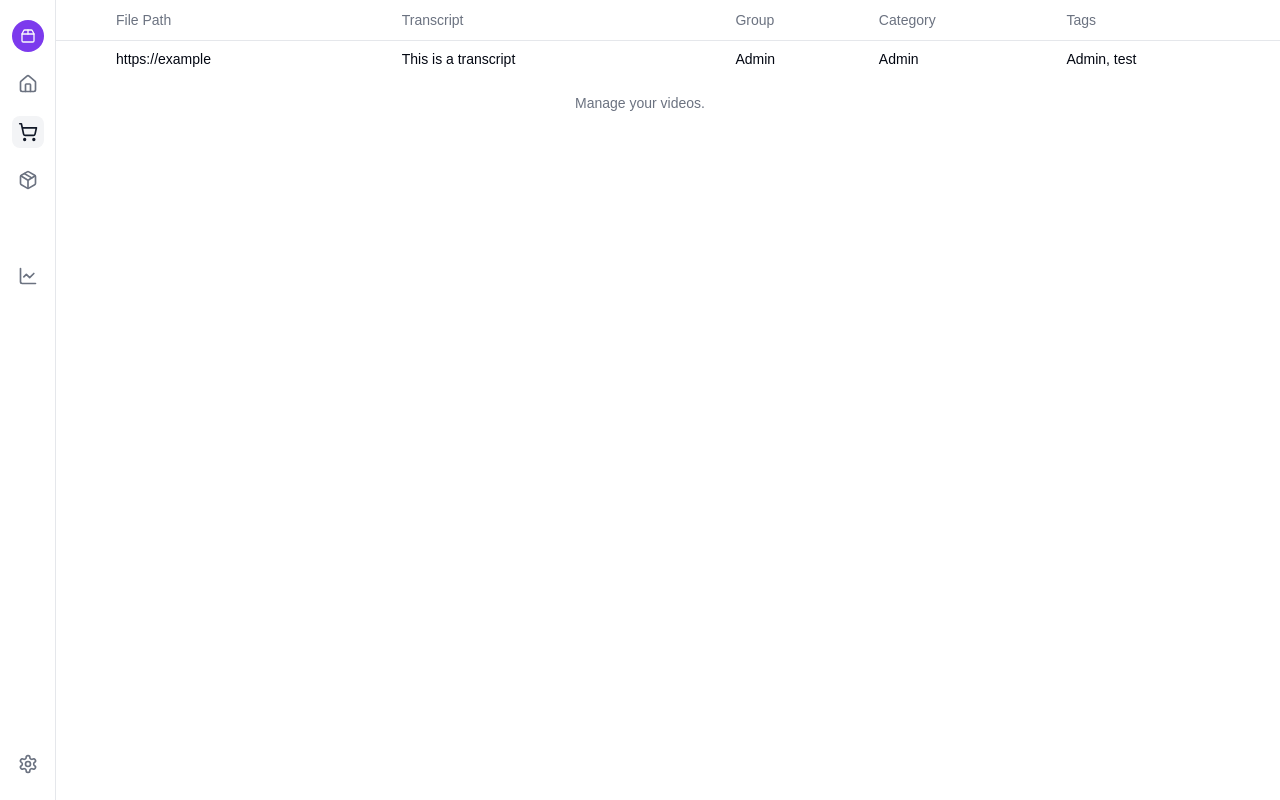
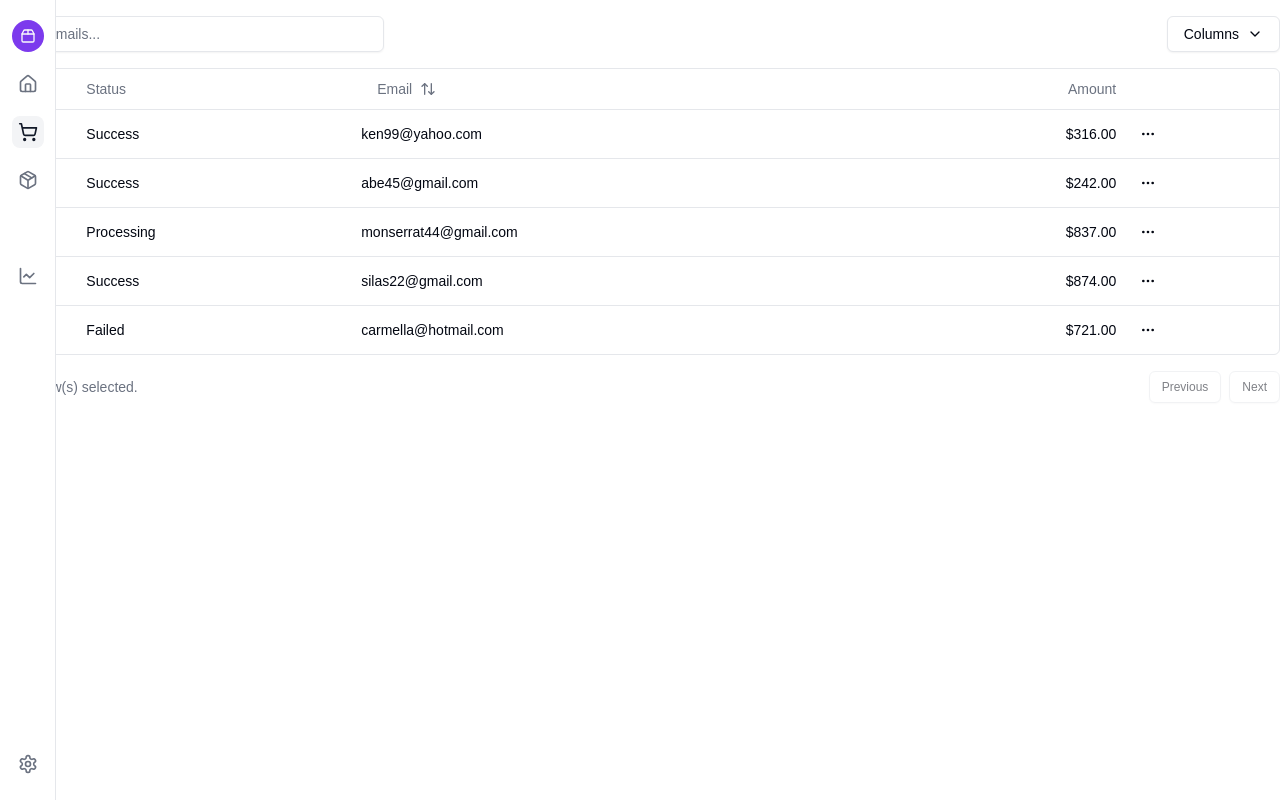
Before and after one commit to 2024-Arizona-Opportunity-Hack/Team-20-NeurologicMusicThera-NeurologicMusicTherapyServicesofArizona-NMTSA-ContentManagementSystem, a Next.js app in the folder nmtsa/: page /admin-dashboard in a window 1280 px wide. Built offline with nearby package versions, Linux system fonts and the light colour scheme.

Commit message:
frontend so far its really bad still working

```diff
--- a/nmtsa/app/admin-dashboard/page.tsx
+++ b/nmtsa/app/admin-dashboard/page.tsx
@@ -2,20 +2,37 @@
 import { TableVideos } from "@/components/admin/TableVideos";
 
 export default function AdminDashboard() {
-    const arrayofvids = [
+    const videos = [
         {
-            title: "test",
-            filePath: "https://example",
-            transcript: "This is a transcript",
-            group: "Admin",
-            category: "Admin",
-            tags: ["Admin", "test"]
-        }
-    ]
+            title: 'Video 1',
+            tags: ['tag1', 'tag2'],
+            filepath: '/path/to/video1.mp4',
+            category: 'Category 1',
+            transcript: 'This is the transcript for video 1',
+            accessGroup: 'Group 1',
+        },
+        {
+            title: 'Video 2',
+            tags: ['tag3', 'tag4'],
+            filepath: '/path/to/video2.mp4',
+            category: 'Category 2',
+            transcript: 'This is the transcript for video 2',
+            accessGroup: 'Group 2',
+        },
+        {
+            title: 'Video 3',
+            tags: ['tag5', 'tag6'],
+            filepath: '/path/to/video3.mp4',
+            category: 'Category 3',
+            transcript: 'This is the transcript for video 3',
+            accessGroup: 'Group 3',
+        },
+    ];
+
     return (
         <main>
         <Navbar></Navbar>
-        <TableVideos name="videos" list={arrayofvids}></TableVideos>
+        <TableVideos></TableVideos>
         </main>
     );
 }
--- a/nmtsa/components/admin/TableVideos.tsx
+++ b/nmtsa/components/admin/TableVideos.tsx
@@ -1,61 +1,312 @@
+"use client"
+
+import * as React from "react"
+import {
+  ColumnDef,
+  ColumnFiltersState,
+  SortingState,
+  VisibilityState,
+  flexRender,
+  getCoreRowModel,
+  getFilteredRowModel,
+  getPaginationRowModel,
+  getSortedRowModel,
+  useReactTable,
+} from "@tanstack/react-table"
+import { ArrowUpDown, ChevronDown, MoreHorizontal } from "lucide-react"
+
+import { Button } from "@/components/ui/button"
+import { Checkbox } from "@/components/ui/checkbox"
+import {
+  DropdownMenu,
+  DropdownMenuCheckboxItem,
+  DropdownMenuContent,
+  DropdownMenuItem,
+  DropdownMenuLabel,
+  DropdownMenuSeparator,
+  DropdownMenuTrigger,
+} from "@/components/ui/dropdown-menu"
+import { Input } from "@/components/ui/input"
 import {
   Table,
   TableBody,
-    TableCaption,
   TableCell,
-    TableFooter,
   TableHead,
   TableHeader,
   TableRow,
 } from "@/components/ui/table"
 
-  interface TableVideosProps {
-    name: string,
-    list: Array<{
-      title: string,
-      filePath: string,
-      transcript: string,
-      group: string,
-      category: string,
-      tags: Array<string>
-    }>
+const data: Payment[] = [
+  {
+    id: "m5gr84i9",
+    amount: 316,
+    status: "success",
+    email: "ken99@yahoo.com",
+  },
+  {
+    id: "3u1reuv4",
+    amount: 242,
+    status: "success",
+    email: "Abe45@gmail.com",
+  },
+  {
+    id: "derv1ws0",
+    amount: 837,
+    status: "processing",
+    email: "Monserrat44@gmail.com",
+  },
+  {
+    id: "5kma53ae",
+    amount: 874,
+    status: "success",
+    email: "Silas22@gmail.com",
+  },
+  {
+    id: "bhqecj4p",
+    amount: 721,
+    status: "failed",
+    email: "carmella@hotmail.com",
+  },
+]
+
+export type Payment = {
+  id: string
+  amount: number
+  status: "pending" | "processing" | "success" | "failed"
+  email: string
 }
 
-  export function TableVideos(props: TableVideosProps) {
+export const columns: ColumnDef<Payment>[] = [
+  {
+    id: "select",
+    header: ({ table }) => (
+      <Checkbox
+        checked={
+          table.getIsAllPageRowsSelected() ||
+          (table.getIsSomePageRowsSelected() && "indeterminate")
+        }
+        onCheckedChange={(value) => table.toggleAllPageRowsSelected(!!value)}
+        aria-label="Select all"
+      />
+    ),
+    cell: ({ row }) => (
+      <Checkbox
+        checked={row.getIsSelected()}
+        onCheckedChange={(value) => row.toggleSelected(!!value)}
+        aria-label="Select row"
+      />
+    ),
+    enableSorting: false,
+    enableHiding: false,
+  },
+  {
+    accessorKey: "status",
+    header: "Status",
+    cell: ({ row }) => (
+      <div className="capitalize">{row.getValue("status")}</div>
+    ),
+  },
+  {
+    accessorKey: "email",
+    header: ({ column }) => {
       return (
+        <Button
+          variant="ghost"
+          onClick={() => column.toggleSorting(column.getIsSorted() === "asc")}
+        >
+          Email
+          <ArrowUpDown className="ml-2 h-4 w-4" />
+        </Button>
+      )
+    },
+    cell: ({ row }) => <div className="lowercase">{row.getValue("email")}</div>,
+  },
+  {
+    accessorKey: "amount",
+    header: () => <div className="text-right">Amount</div>,
+    cell: ({ row }) => {
+      const amount = parseFloat(row.getValue("amount"))
+
+      // Format the amount as a dollar amount
+      const formatted = new Intl.NumberFormat("en-US", {
+        style: "currency",
+        currency: "USD",
+      }).format(amount)
+
+      return <div className="text-right font-medium">{formatted}</div>
+    },
+  },
+  {
+    id: "actions",
+    enableHiding: false,
+    cell: ({ row }) => {
+      const payment = row.original
+
+      return (
+        <DropdownMenu>
+          <DropdownMenuTrigger asChild>
+            <Button variant="ghost" className="h-8 w-8 p-0">
+              <span className="sr-only">Open menu</span>
+              <MoreHorizontal className="h-4 w-4" />
+            </Button>
+          </DropdownMenuTrigger>
+          <DropdownMenuContent align="end">
+            <DropdownMenuLabel>Actions</DropdownMenuLabel>
+            <DropdownMenuItem
+              onClick={() => navigator.clipboard.writeText(payment.id)}
+            >
+              Copy payment ID
+            </DropdownMenuItem>
+            <DropdownMenuSeparator />
+            <DropdownMenuItem>View customer</DropdownMenuItem>
+            <DropdownMenuItem>View payment details</DropdownMenuItem>
+          </DropdownMenuContent>
+        </DropdownMenu>
+      )
+    },
+  },
+]
+
+export function TableVideos() {
+  const [sorting, setSorting] = React.useState<SortingState>([])
+  const [columnFilters, setColumnFilters] = React.useState<ColumnFiltersState>(
+    []
+  )
+  const [columnVisibility, setColumnVisibility] =
+    React.useState<VisibilityState>({})
+  const [rowSelection, setRowSelection] = React.useState({})
+
+  const table = useReactTable({
+    data,
+    columns,
+    onSortingChange: setSorting,
+    onColumnFiltersChange: setColumnFilters,
+    getCoreRowModel: getCoreRowModel(),
+    getPaginationRowModel: getPaginationRowModel(),
+    getSortedRowModel: getSortedRowModel(),
+    getFilteredRowModel: getFilteredRowModel(),
+    onColumnVisibilityChange: setColumnVisibility,
+    onRowSelectionChange: setRowSelection,
+    state: {
+      sorting,
+      columnFilters,
+      columnVisibility,
+      rowSelection,
+    },
+  })
+
+  return (
+    <div className="w-full">
+      <div className="flex items-center py-4">
+        <Input
+          placeholder="Filter emails..."
+          value={(table.getColumn("email")?.getFilterValue() as string) ?? ""}
+          onChange={(event) =>
+            table.getColumn("email")?.setFilterValue(event.target.value)
+          }
+          className="max-w-sm"
+        />
+        <DropdownMenu>
+          <DropdownMenuTrigger asChild>
+            <Button variant="outline" className="ml-auto">
+              Columns <ChevronDown className="ml-2 h-4 w-4" />
+            </Button>
+          </DropdownMenuTrigger>
+          <DropdownMenuContent align="end">
+            {table
+              .getAllColumns()
+              .filter((column) => column.getCanHide())
+              .map((column) => {
+                return (
+                  <DropdownMenuCheckboxItem
+                    key={column.id}
+                    className="capitalize"
+                    checked={column.getIsVisible()}
+                    onCheckedChange={(value) =>
+                      column.toggleVisibility(!!value)
+                    }
+                  >
+                    {column.id}
+                  </DropdownMenuCheckboxItem>
+                )
+              })}
+          </DropdownMenuContent>
+        </DropdownMenu>
+      </div>
+      <div className="rounded-md border">
         <Table>
-        <TableCaption>Manage your videos.</TableCaption>
           <TableHeader>
-          <TableRow>
-            <TableHead>Title</TableHead>
-            <TableHead>File Path</TableHead>
-            <TableHead>Transcript</TableHead>
-            <TableHead>Group</TableHead>
-            <TableHead>Category</TableHead>
-            <TableHead>Tags</TableHead>
+            {table.getHeaderGroups().map((headerGroup) => (
+              <TableRow key={headerGroup.id}>
+                {headerGroup.headers.map((header) => {
+                  return (
+                    <TableHead key={header.id}>
+                      {header.isPlaceholder
+                        ? null
+                        : flexRender(
+                            header.column.columnDef.header,
+                            header.getContext()
+                          )}
+                    </TableHead>
+                  )
+                })}
               </TableRow>
+            ))}
           </TableHeader>
           <TableBody>
-          {props.list.map((row) => (
-            <TableRow key={row.title}>
-              <TableCell>{row.title}</TableCell>
-              <TableCell>{row.filePath}</TableCell>
-              <TableCell>{row.transcript}</TableCell>
-              <TableCell>{row.group}</TableCell>
-              <TableCell>{row.category}</TableCell>
-              <TableCell>
-                {
-                  row.tags.map((tag, index) => (
-                    <span key={tag}>
-                      {tag}
-                      {index < row.tags.length - 1 ? ", " : ""}
-                    </span>
+            {table.getRowModel().rows?.length ? (
+              table.getRowModel().rows.map((row) => (
+                <TableRow
+                  key={row.id}
+                  data-state={row.getIsSelected() && "selected"}
+                >
+                  {row.getVisibleCells().map((cell) => (
+                    <TableCell key={cell.id}>
+                      {flexRender(
+                        cell.column.columnDef.cell,
+                        cell.getContext()
+                      )}
+                    </TableCell>
+                  ))}
+                </TableRow>
               ))
-                }
+            ) : (
+              <TableRow>
+                <TableCell
+                  colSpan={columns.length}
+                  className="h-24 text-center"
+                >
+                  No results.
                 </TableCell>
               </TableRow>
-          ))}
+            )}
           </TableBody>
         </Table>
+      </div>
+      <div className="flex items-center justify-end space-x-2 py-4">
+        <div className="flex-1 text-sm text-muted-foreground">
+          {table.getFilteredSelectedRowModel().rows.length} of{" "}
+          {table.getFilteredRowModel().rows.length} row(s) selected.
+        </div>
+        <div className="space-x-2">
+          <Button
+            variant="outline"
+            size="sm"
+            onClick={() => table.previousPage()}
+            disabled={!table.getCanPreviousPage()}
+          >
+            Previous
+          </Button>
+          <Button
+            variant="outline"
+            size="sm"
+            onClick={() => table.nextPage()}
+            disabled={!table.getCanNextPage()}
+          >
+            Next
+          </Button>
+        </div>
+      </div>
+    </div>
   )
 }
--- /dev/null
+++ b/nmtsa/components/ui/checkbox.tsx
@@ -0,0 +1,30 @@
+"use client"
+
+import * as React from "react"
+import * as CheckboxPrimitive from "@radix-ui/react-checkbox"
+import { CheckIcon } from "@radix-ui/react-icons"
+
+import { cn } from "@/lib/utils"
+
+const Checkbox = React.forwardRef<
+  React.ElementRef<typeof CheckboxPrimitive.Root>,
+  React.ComponentPropsWithoutRef<typeof CheckboxPrimitive.Root>
+>(({ className, ...props }, ref) => (
+  <CheckboxPrimitive.Root
+    ref={ref}
+    className={cn(
+      "peer h-4 w-4 shrink-0 rounded-sm border border-primary shadow focus-visible:outline-none focus-visible:ring-1 focus-visible:ring-ring disabled:cursor-not-allowed disabled:opacity-50 data-[state=checked]:bg-primary data-[state=checked]:text-primary-foreground",
+      className
+    )}
+    {...props}
+  >
+    <CheckboxPrimitive.Indicator
+      className={cn("flex items-center justify-center text-current")}
+    >
+      <CheckIcon className="h-4 w-4" />
+    </CheckboxPrimitive.Indicator>
+  </CheckboxPrimitive.Root>
+))
+Checkbox.displayName = CheckboxPrimitive.Root.displayName
+
+export { Checkbox }
--- a/nmtsa/package.json
+++ b/nmtsa/package.json
@@ -9,12 +9,14 @@
     "lint": "next lint"
   },
   "dependencies": {
+    "@radix-ui/react-checkbox": "^1.1.2",
     "@radix-ui/react-dialog": "^1.1.2",
     "@radix-ui/react-dropdown-menu": "^2.1.2",
     "@radix-ui/react-icons": "^1.3.0",
     "@radix-ui/react-navigation-menu": "^1.2.1",
     "@radix-ui/react-slot": "^1.1.0",
     "@radix-ui/react-tooltip": "^1.1.3",
+    "@tanstack/react-table": "^8.20.5",
     "class-variance-authority": "^0.7.0",
     "clsx": "^2.1.1",
     "lucide-react": "^0.452.0",
```
Also changed, not shown: 1 other file (tests, documents, lock files or other folders). Lines whose indentation alone changed are shown as unchanged.
